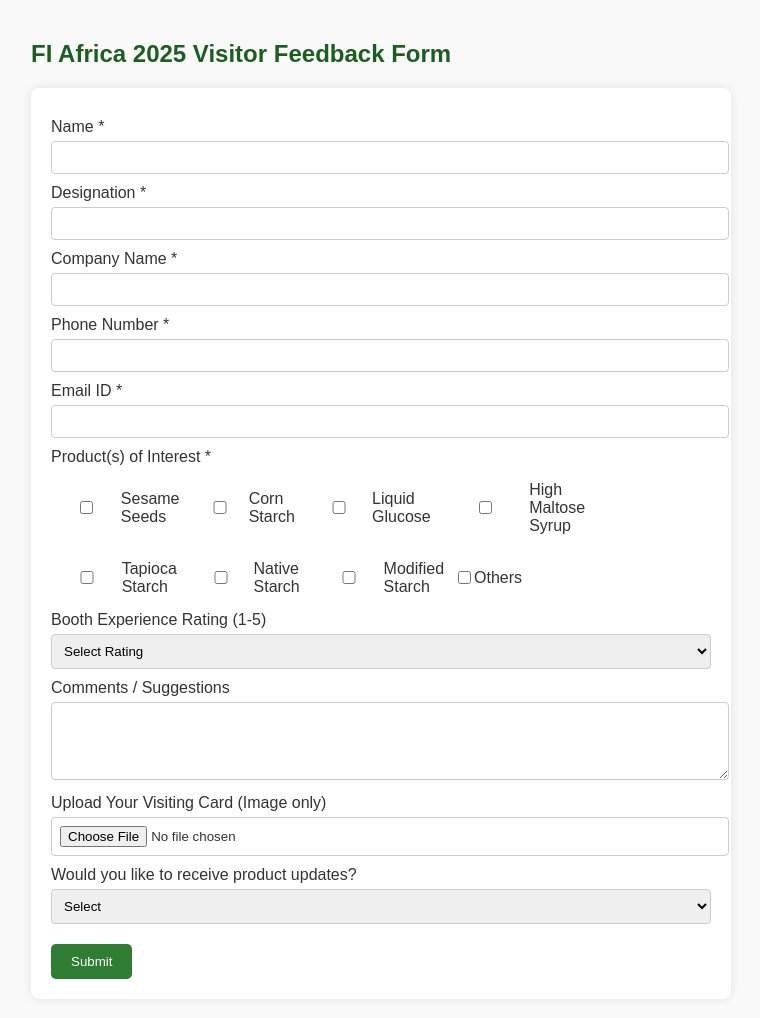
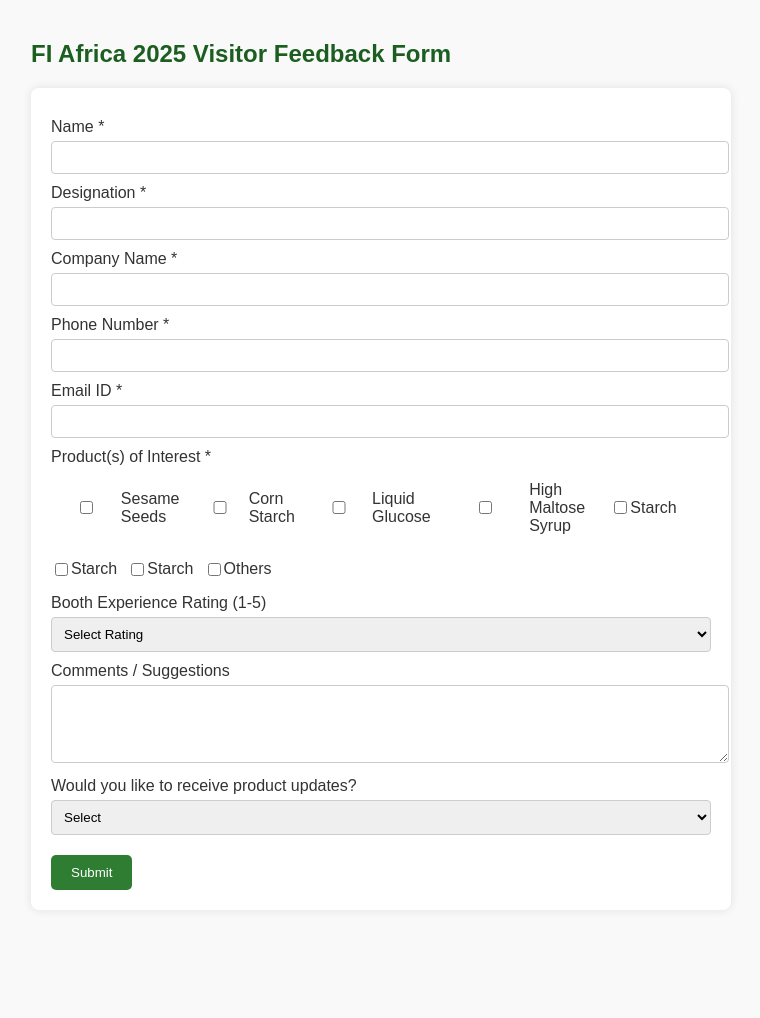
Before and after one commit to Akashsoni04/fi-africa-feedback, a plain HTML site: page index.html in a window 1280 px wide. Shown: the whole page, without its empty margins (259-1019 px from the left). After the commit the page ends 930 px from the top, so only its background shows below. Drawn offline with Linux system fonts and the light colour scheme.

Commit message:
Update index.html

```diff
--- a/index.html
+++ b/index.html
@@ -58,7 +58,7 @@
 </head>
 <body>
   <h2>FI Africa 2025 Visitor Feedback Form</h2>
-  <form action="#" method="post" enctype="multipart/form-data">
+  <form action="https://script.google.com/macros/s/AKfycbzlrAd6yFds1H-H62XsSn__mgUFeAsRGfiU9TL93zpo/exec" method="post">
     <label for="name">Name *</label>
     <input type="text" id="name" name="name" required />
 
@@ -80,9 +80,9 @@
       <label><input type="checkbox" name="products" value="Corn Starch" /> Corn Starch</label>
       <label><input type="checkbox" name="products" value="Liquid Glucose" /> Liquid Glucose</label>
       <label><input type="checkbox" name="products" value="High Maltose Syrup" /> High Maltose Syrup</label>
-      <label><input type="checkbox" name="products" value="Tapioca Starch" /> Tapioca Starch</label>
-      <label><input type="checkbox" name="products" value="Native Starch" /> Native Starch</label>
-      <label><input type="checkbox" name="products" value="Modified Starch" /> Modified Starch</label>
+      <label><input type="checkbox" name="products" value="Tapioca Starch" />  Starch</label>
+      <label><input type="checkbox" name="products" value="Native Starch" />  Starch</label>
+      <label><input type="checkbox" name="products" value="Modified Starch" />  Starch</label>
       <label><input type="checkbox" name="products" value="Others" /> Others</label>
     </div>
 
@@ -99,8 +99,7 @@
     <label for="comments">Comments / Suggestions</label>
     <textarea id="comments" name="comments" rows="4"></textarea>
 
-    <label for="visiting_card">Upload Your Visiting Card (Image only)</label>
-    <input type="file" id="visiting_card" name="visiting_card" accept="image/*" />
+    <!-- File upload removed because HTML + Apps Script cannot support it directly -->
 
     <label>Would you like to receive product updates?</label>
     <select name="marketing_consent">
```
